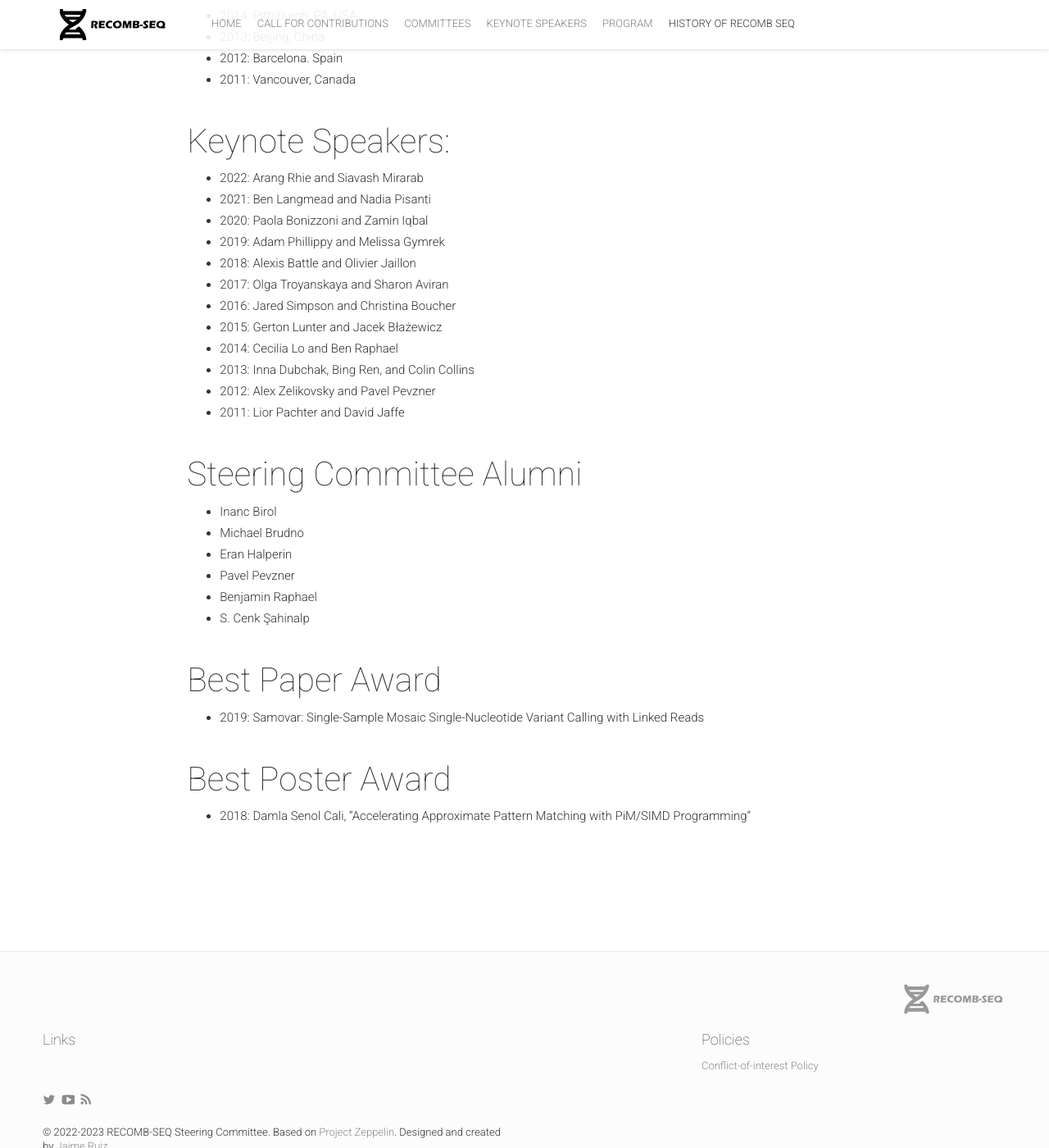
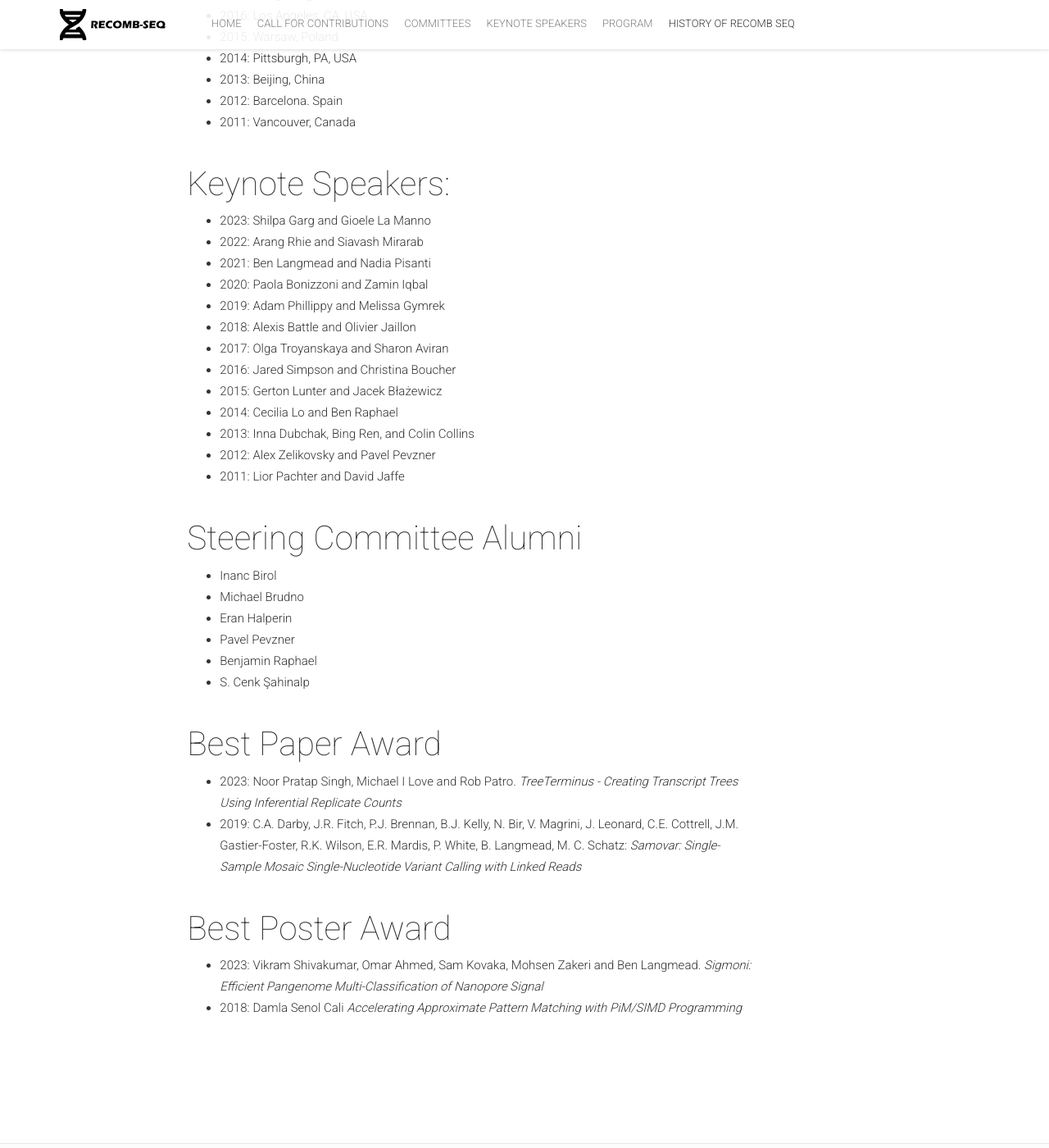
Before and after one commit to recomb-seq/recomb-seq.github.io, a Jekyll site: the page built from history.md, in a window 1280 px wide and 1400 px high, scrolled down 1390 px. Shown: the whole window at 82% size. Built offline with Jekyll 4.4.1, drawn with Linux system fonts in a browser that asks for light colours; nearby versions of some CDN libraries; comment, search, counter and statistics services are not loaded; some of the changed text lies outside the part shown.

Commit message:
Update history.md

```diff
--- a/history.md
+++ b/history.md
@@ -14,6 +14,7 @@ To reflect this, the conference name was changed in 2022 from "RECOMB Satellite
 You can watch some previous talks of the conference at our [YouTube channel](https://www.youtube.com/@recomb-seq).
 
 #### Program Committee Chairs
+ - 2023: Broňa Brejová and A. Ercüment Çiçek
  - 2022: Ben Langmead
  - 2021: Cinzia Pizzi and Layla Oesper
  - 2020: Leena Salmela and Rob Patro
@@ -42,6 +44,7 @@ You can watch some previous talks of the conference at our [YouTube channel](htt
  - 2011: Vancouver, Canada
 
 #### Keynote Speakers:
+ - 2023: Shilpa Garg and Gioele La Manno
  - 2022: Arang Rhie and Siavash Mirarab
  - 2021: Ben Langmead and Nadia Pisanti
  - 2020: Paola Bonizzoni and Zamin Iqbal
@@ -64,9 +67,11 @@ You can watch some previous talks of the conference at our [YouTube channel](htt
   - S. Cenk Şahinalp
 
 #### Best Paper Award
-  - 2019: Samovar: Single-Sample Mosaic Single-Nucleotide Variant Calling with Linked Reads
+  - 2023: Noor Pratap Singh, Michael I Love and Rob Patro. *TreeTerminus - Creating Transcript Trees Using Inferential Replicate Counts*
+  - 2019: C.A. Darby, J.R. Fitch, P.J. Brennan, B.J. Kelly, N. Bir, V. Magrini, J. Leonard, C.E. Cottrell, J.M. Gastier-Foster, R.K. Wilson, E.R. Mardis, P. White, B. Langmead, M. C. Schatz: *Samovar: Single-Sample Mosaic Single-Nucleotide Variant Calling with Linked Reads*
 
 #### Best Poster Award
-  - 2018: Damla Senol Cali, "Accelerating Approximate Pattern Matching with PiM/SIMD Programming"
+  - 2023: Vikram Shivakumar, Omar Ahmed, Sam Kovaka, Mohsen Zakeri and Ben Langmead. *Sigmoni: Efficient Pangenome Multi-Classification of Nanopore Signal*
+  - 2018: Damla Senol Cali *Accelerating Approximate Pattern Matching with PiM/SIMD Programming*
 
 <img class="img-responsive feature-image" src="{{ site.baseurl }}/img/posts/cod.jpg" style="display:none">
```
Also changed, not shown: other parts of history.md (+1 -0 lines).
